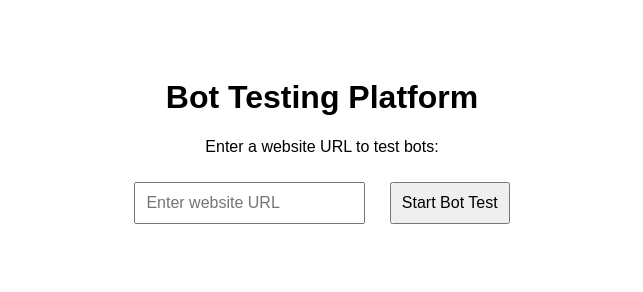
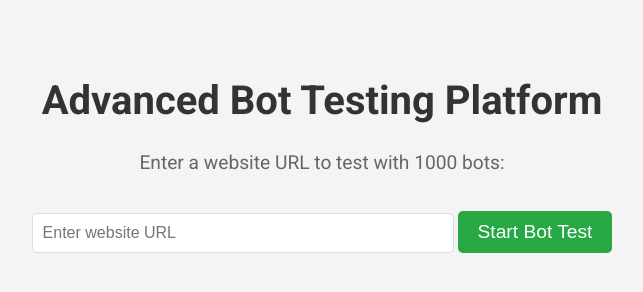
Before and after one commit to Ma7m0ud9000/Boot, a plain HTML site: page index.html in a window 1280 px wide. Shown: the whole page, without its empty margins (318-961 px from the left). Drawn offline with Linux system fonts and the light colour scheme.

Commit message:
index.html

```diff
--- a/index.html
+++ b/index.html
@@ -3,34 +3,74 @@
 <head>
     <meta charset="UTF-8">
     <meta name="viewport" content="width=device-width, initial-scale=1.0">
-    <title>Bot Testing Platform</title>
+    <title>Advanced Bot Testing Platform</title>
+    <link href="https://fonts.googleapis.com/css2?family=Roboto:wght@400;700&display=swap" rel="stylesheet">
     <style>
         body {
-            font-family: Arial, sans-serif;
+            font-family: 'Roboto', sans-serif;
+            background-color: #f4f4f4;
             text-align: center;
             padding: 50px;
+            margin: 0;
         }
-        input, button {
+        h1 {
+            font-size: 2.5rem;
+            color: #333;
+        }
+        p {
+            font-size: 1.2rem;
+            color: #666;
+        }
+        input {
             padding: 10px;
-            margin: 10px;
-            font-size: 16px;
+            margin: 20px 0;
+            width: 80%;
+            max-width: 400px;
+            font-size: 1rem;
+            border: 1px solid #ddd;
+            border-radius: 5px;
+        }
+        button {
+            padding: 10px 20px;
+            font-size: 1.2rem;
+            background-color: #28a745;
+            color: white;
+            border: none;
+            border-radius: 5px;
+            cursor: pointer;
+            transition: background-color 0.3s ease;
+        }
+        button:hover {
+            background-color: #218838;
+        }
+        #status {
+            margin-top: 20px;
+            font-size: 1.2rem;
+            color: #333;
         }
     </style>
 </head>
 <body>
-    <h1>Bot Testing Platform</h1>
-    <p>Enter a website URL to test bots:</p>
+    <h1>Advanced Bot Testing Platform</h1>
+    <p>Enter a website URL to test with 1000 bots:</p>
     <input type="text" id="urlInput" placeholder="Enter website URL">
     <button onclick="startBot()">Start Bot Test</button>
-
     <p id="status"></p>
 
     <script>
         function startBot() {
             const url = document.getElementById('urlInput').value;
             if (url) {
-                document.getElementById('status').innerText = 'Sending bots to ' + url;
-                // Here you can integrate bot logic to test the URL
+                document.getElementById('status').innerText = 'Sending 1000 bots to ' + url;
+
+                fetch(`/send-bots?url=${encodeURIComponent(url)}`)
+                    .then(response => response.text())
+                    .then(data => {
+                        document.getElementById('status').innerText = data;
+                    })
+                    .catch(error => {
+                        document.getElementById('status').innerText = 'Error sending bots: ' + error;
+                    });
             } else {
                 document.getElementById('status').innerText = 'Please enter a valid URL.';
             }
```
